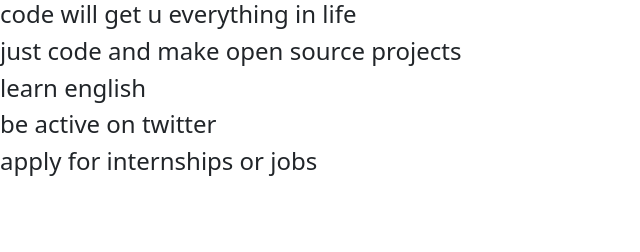
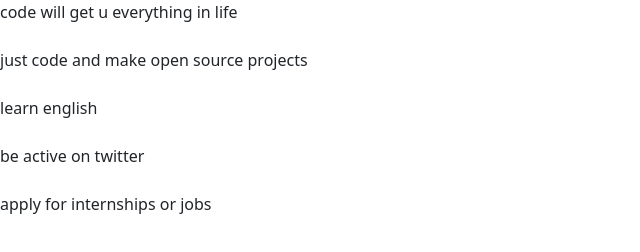
Before and after one commit to Iam-learning/JavaScript, a plain HTML site: page page/bare-minimum.html in a window 1280 px wide. Shown: the whole page, without its empty margins (0-640 px from the left). Drawn offline with nearby package versions, Linux system fonts and the light colour scheme.

Commit message:
Update bare-minimum.html

```diff
--- a/page/bare-minimum.html
+++ b/page/bare-minimum.html
@@ -10,15 +10,25 @@
   </head>
 
   <body>
-    <h4> code will get u everything in life </h4>
+    code will get u everything in life
 
-    <h4> just code and make open source projects </h4>
+    <br><br>
 
-    <h4> learn english </h4>
+    just code and make open source projects
 
-    <h4> be active on twitter </h4>
+    <br><br>
 
-    <h4> apply for internships or jobs </h4>
+    learn english
+
+    <br><br>
+
+    be active on twitter
+
+    <br><br>
+
+    apply for internships or jobs
+
+    <br><br>
 
 </body>
 </html>
```
